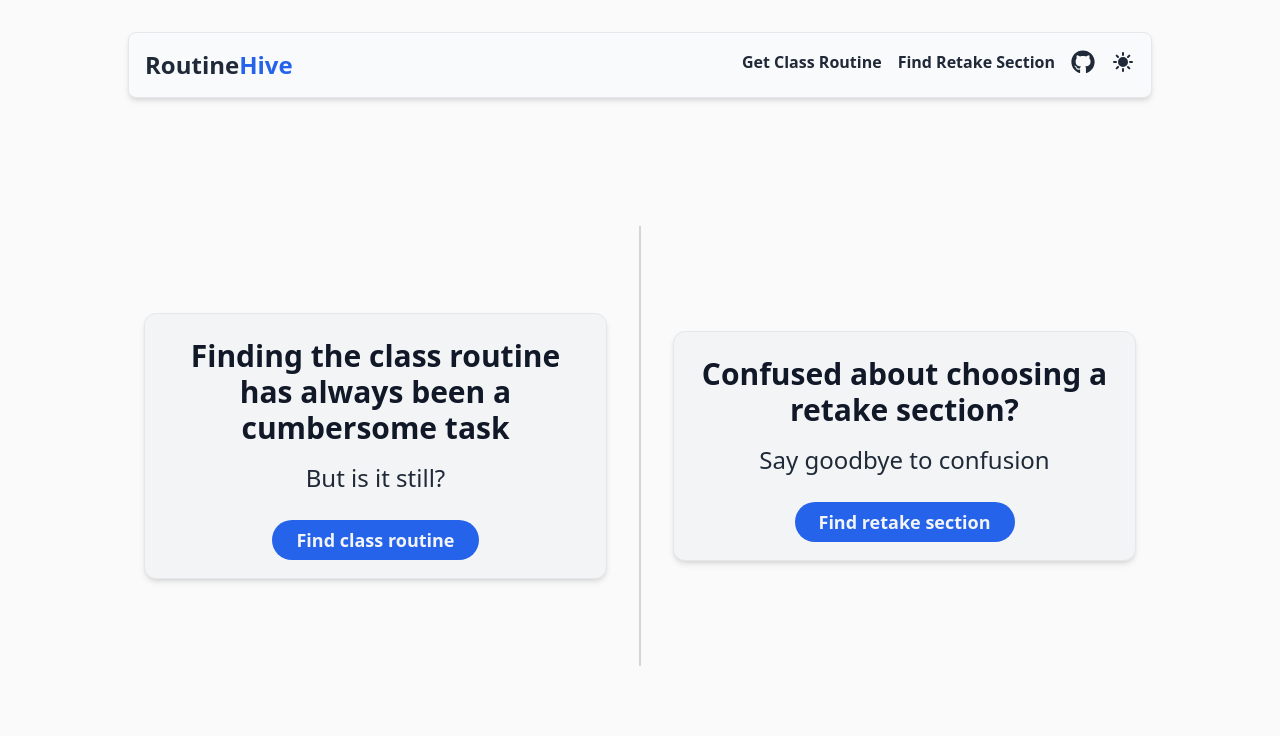
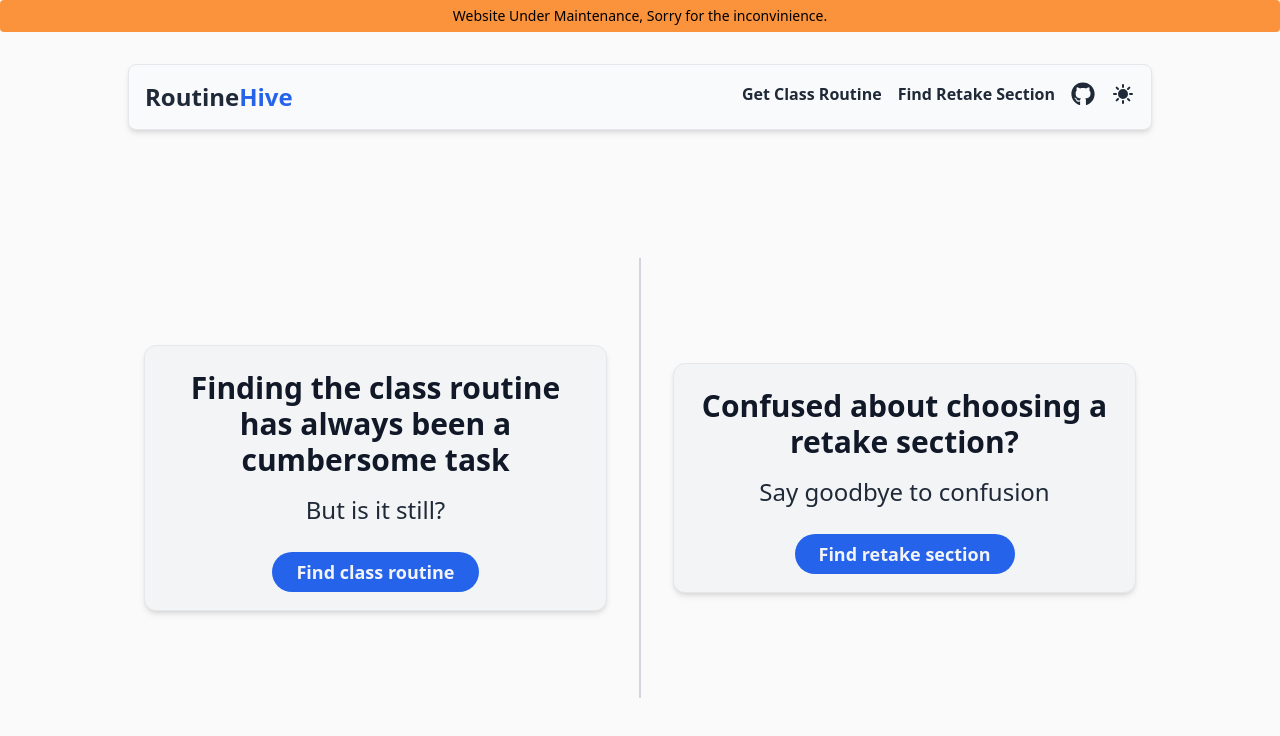
Before and after one commit to kurtnettle/bubt-routine-hive, a SvelteKit app: page / in a window 1280 px wide. Shown: the top 736 px of the page. Built offline with nearby package versions, Linux system fonts and the light colour scheme.

Commit message:
chore: add maintenance banner

```diff
--- a/src/components/layout/Navbar.svelte
+++ b/src/components/layout/Navbar.svelte
@@ -7,6 +7,12 @@
         isOpen = !isOpen;
     }
 </script>
+
+<p
+class="rounded w-full bg-orange-400 py-1.5 text-center text-sm font-medium text-black dark:bg-orange-700 dark:text-white"
+>
+Website Under Maintenance, Sorry for the inconvinience.
+</p>
 
 <nav
     id="navbar"
```
